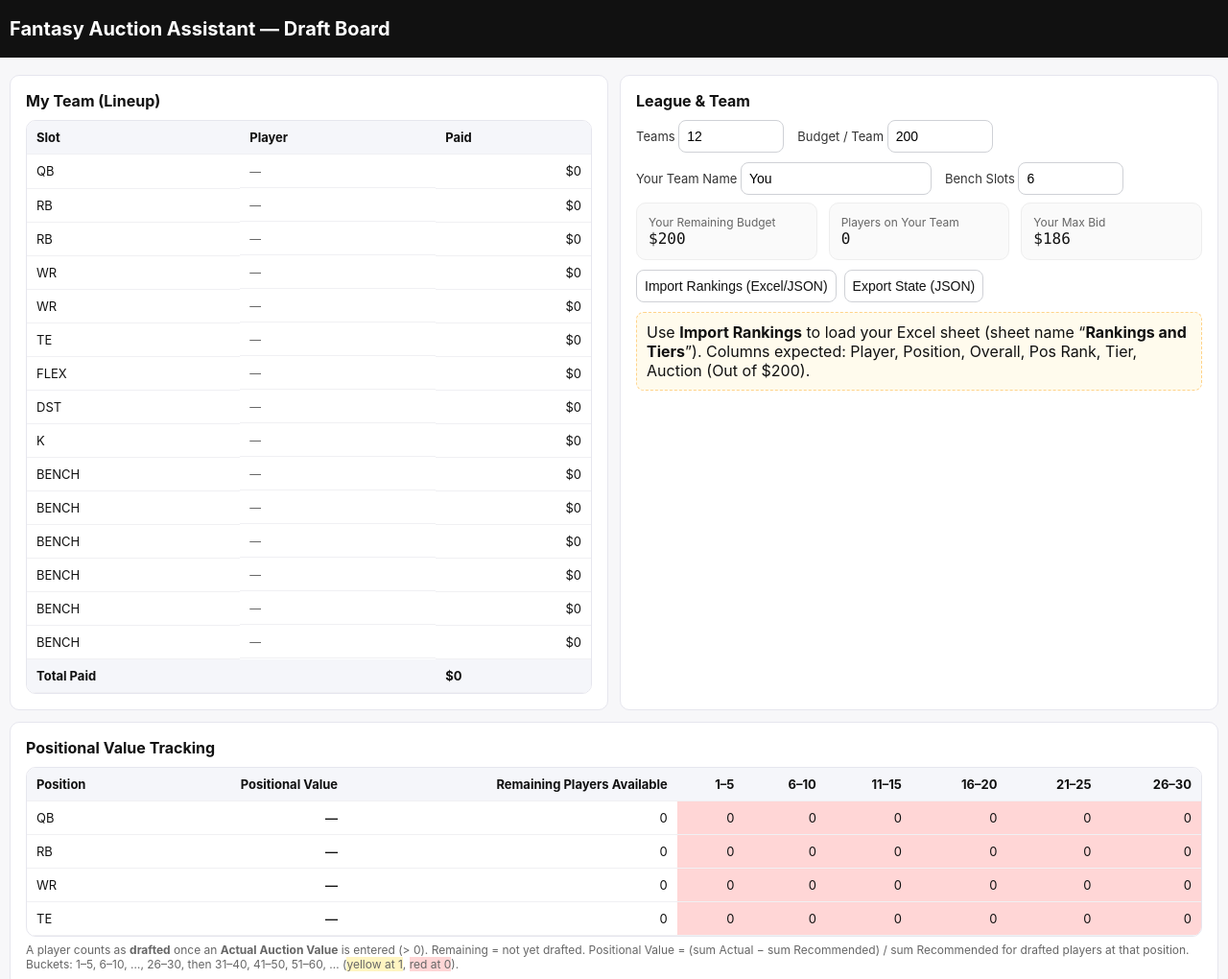
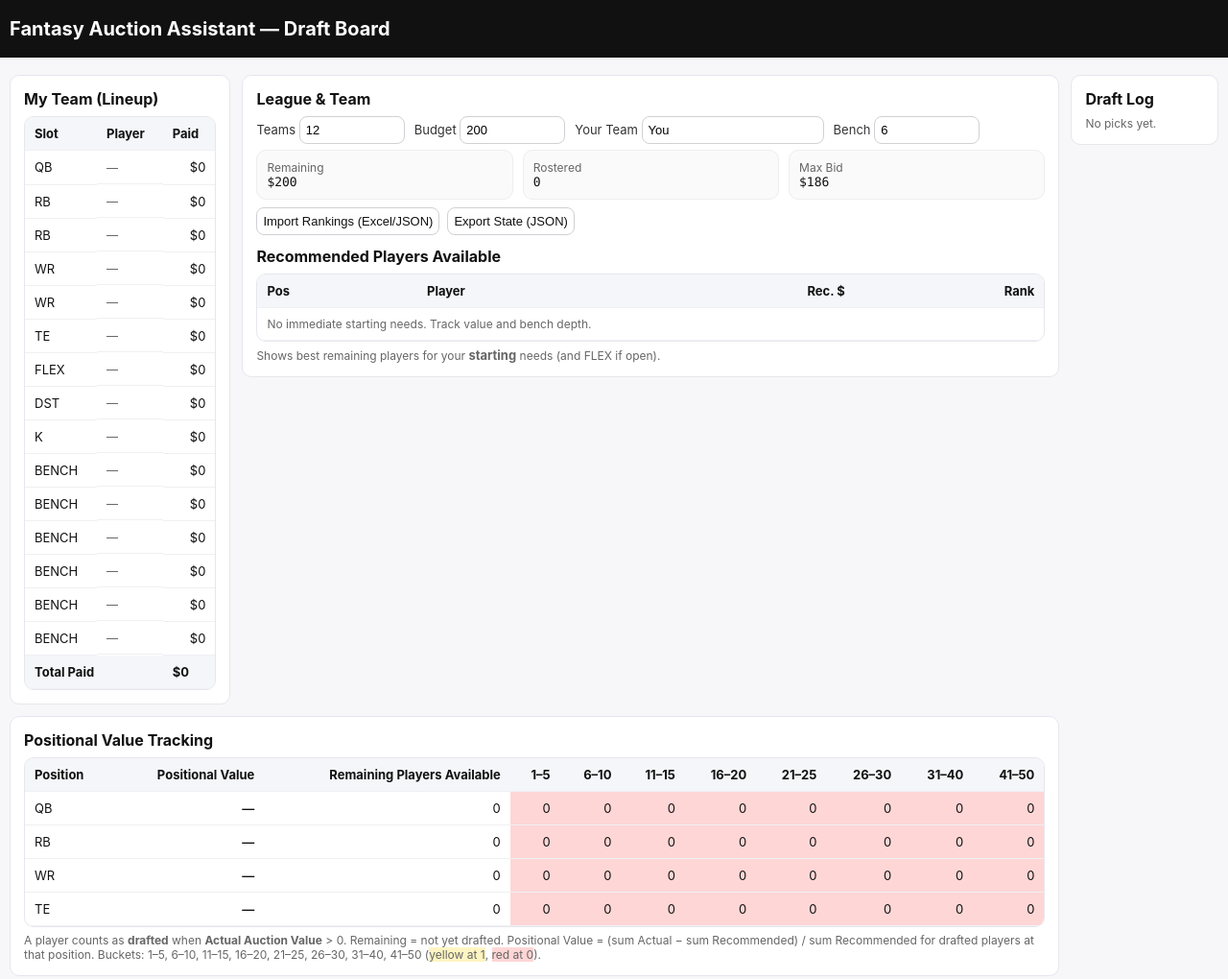
Before and after one commit to ndsoumekhian/Fantasy-Auction-Assistant, a plain HTML site: page index.html in a window 1280 px wide. Shown: the top 1020 px of the page at 96% size. Drawn offline with Linux system fonts and the light colour scheme.

Commit message:
Update index.html

```diff
--- a/index.html
+++ b/index.html
@@ -12,23 +12,38 @@
   body { font-family: -apple-system, system-ui, Segoe UI, Roboto, Arial, sans-serif; margin: 0; color: #111; background: #f7f7f9; }
   header { padding: 18px var(--pad); background: #111; color: #fff; }
   header h1 { margin: 0; font-size: 20px; }
-  main { padding: 18px var(--pad); max-width: 1280px; margin: 0 auto; }
-  .grid { display: grid; gap: var(--gap); }
-  .grid-2 { grid-template-columns: 1fr 1fr; }
-  .draft-layout { display:grid; grid-template-columns: 0.7fr 1.3fr; gap: var(--gap); } /* narrower board */
-  .card { background: #fff; border: 1px solid #e6e6ee; border-radius: var(--radius); padding: 16px; }
-  .card h2 { margin: 0 0 10px 0; font-size: 16px; }
+  main { padding: 18px var(--pad); max-width: 1400px; margin: 0 auto; }
+
+  /* Three-column master layout: col1, col2 = main; col3 = draft log sidebar */
+  .main-grid { display: grid; gap: var(--gap); grid-template-columns: 1.2fr 1.2fr 0.8fr; align-items: start; }
+  .span-2 { grid-column: 1 / span 2; }
+  .col-1 { grid-column: 1; }
+  .col-2 { grid-column: 2; }
+  .col-3 { grid-column: 3; }
+  .row-1 { grid-row: 1; }
+  .row-2 { grid-row: 2; }
+  .row-3 { grid-row: 3; }
+
+  .card { background: #fff; border: 1px solid #e6e6ee; border-radius: var(--radius); padding: 14px; }
+  .card h2 { margin: 0 0 8px 0; font-size: 16px; }
+
+  .compact * { font-size: 13px; }
+  .compact input, .compact select, .compact button { padding: 6px; border-radius: 8px; }
+  .compact .row { gap: 8px 10px; }
+
   .row { display: flex; flex-wrap: wrap; gap: 10px 14px; align-items: center; }
   label { font-size: 13px; color: #333; }
   input, select, button { padding: 8px; border-radius: 8px; border: 1px solid #cfd1d6; font-size: 14px; }
   button { background: #111; color:#fff; cursor: pointer; }
   button.secondary { background:#fff; color:#111; }
   input[type="number"] { width: 110px; }
-  .kpi { display:grid; grid-template-columns: repeat(3,minmax(0,1fr)); gap:12px; margin-top:8px; }
-  .kpi .tile { background:#fafafa; border:1px solid #eee; border-radius:10px; padding:12px; }
+
+  .kpi { display:grid; grid-template-columns: repeat(3,minmax(0,1fr)); gap:10px; margin-top:6px; }
+  .kpi .tile { background:#fafafa; border:1px solid #eee; border-radius:10px; padding:10px; }
   .muted { color:#666; font-size:12px; }
   .mono { font-family: ui-monospace, SFMono-Regular, Menlo, Consolas, monospace; }
   .right { text-align:right; }
+
   .table-wrap { overflow:auto; border:1px solid #e6e6ee; border-radius: var(--radius); }
   table { width:100%; border-collapse: collapse; font-size:13px; }
   th, td { padding: 9px 10px; border-bottom: 1px solid #f0f0f3; white-space: nowrap; }
@@ -60,7 +75,12 @@
   .slot .name { overflow:hidden; text-overflow:ellipsis; }
   .slot .price { font-weight:600; }
 
-  .hint { background:#fffbed; border:1px dashed #ffd38a; padding:10px; border-radius:8px; margin-top:10px; }
+  /* Draft Log styles */
+  .log-list { list-style: none; padding: 0; margin: 0; }
+  .log-item { display:flex; justify-content:space-between; gap:10px; padding:6px 0; border-bottom:1px solid #f0f0f3; }
+  .log-item .who { font-weight:600; }
+  .log-item .amt { font-family: ui-monospace, SFMono-Regular, Menlo, Consolas, monospace; }
+
 </style>
 </head>
 <body>
@@ -68,13 +88,12 @@
   <h1>Fantasy Auction Assistant — Draft Board</h1>
 </header>
 
-<!-- Embed players as JSON (optional) -->
+<!-- Optional: embed players JSON here. If empty [], use Import Rankings. -->
 <script type="application/json" id="players-data">[]</script>
 
-<main class="grid">
-  <!-- Top row: My Team (lineup) + League & Team -->
-  <section class="grid grid-2">
-    <div class="card">
+<main class="main-grid">
+  <!-- Row 1, Col 1: My Team -->
+  <section class="card col-1 row-1">
     <h2>My Team (Lineup)</h2>
     <div class="table-wrap">
       <table class="lineup">
@@ -87,32 +106,48 @@
         </tfoot>
       </table>
     </div>
-    </div>
+  </section>
 
-    <div class="card">
+  <!-- Row 1, Col 2: League & Team (compact) + Recommended Players -->
+  <section class="card col-2 row-1 compact">
     <h2>League & Team</h2>
     <div class="row">
       <label>Teams <input id="teamsCount" type="number" min="2" value="12"></label>
-        <label>Budget / Team <input id="budgetPerTeam" type="number" min="1" value="200"></label>
-        <label>Your Team Name <input id="yourTeamName" type="text" value="You"></label>
-        <label>Bench Slots <input id="benchSlots" type="number" min="0" value="6"></label>
+      <label>Budget <input id="budgetPerTeam" type="number" min="1" value="200"></label>
+      <label>Your Team <input id="yourTeamName" type="text" value="You"></label>
+      <label>Bench <input id="benchSlots" type="number" min="0" value="6"></label>
     </div>
     <div class="kpi">
-        <div class="tile"><div class="muted">Your Remaining Budget</div><div class="mono" id="yourRemaining">$0</div></div>
-        <div class="tile"><div class="muted">Players on Your Team</div><div class="mono" id="yourPlayers">0</div></div>
-        <div class="tile"><div class="muted">Your Max Bid</div><div class="mono" id="yourMaxBid">$0</div></div>
+      <div class="tile"><div class="muted">Remaining</div><div class="mono" id="yourRemaining">$0</div></div>
+      <div class="tile"><div class="muted">Rostered</div><div class="mono" id="yourPlayers">0</div></div>
+      <div class="tile"><div class="muted">Max Bid</div><div class="mono" id="yourMaxBid">$0</div></div>
     </div>
-      <div class="row" style="margin-top:10px; gap:8px;">
+    <div class="row" style="margin-top:8px; gap:8px;">
       <input id="importFile" type="file" accept=".xlsx,.xls,.json" style="display:none;">
       <button id="importBtn" class="secondary">Import Rankings (Excel/JSON)</button>
       <button id="exportBtn" class="secondary">Export State (JSON)</button>
     </div>
-      <div class="hint">Use <b>Import Rankings</b> to load your Excel sheet (sheet name “<b>Rankings and Tiers</b>”). Columns expected: Player, Position, Overall, Pos Rank, Tier, Auction (Out of $200).</div>
+
+    <h2 style="margin-top:12px;">Recommended Players Available</h2>
+    <div class="table-wrap">
+      <table id="recsTable">
+        <thead>
+          <tr><th>Pos</th><th>Player</th><th class="right">Rec. $</th><th class="right">Rank</th></tr>
+        </thead>
+        <tbody id="recsBody"></tbody>
+      </table>
     </div>
+    <div class="muted" style="margin-top:6px;">Shows best remaining players for your <b>starting</b> needs (and FLEX if open).</div>
   </section>
 
-  <!-- Positional Value Tracking (full width) -->
-  <section class="card">
+  <!-- Row 1..3, Col 3: Draft Log (sidebar) -->
+  <section class="card col-3 row-1" style="grid-row: 1 / span 3;">
+    <h2>Draft Log</h2>
+    <ul id="draftLog" class="log-list"></ul>
+  </section>
+
+  <!-- Row 2, Span 2: Positional Value Tracking -->
+  <section class="card span-2 row-2">
     <h2>Positional Value Tracking</h2>
     <div class="table-wrap">
       <table class="pv-grid" id="pvTable">
@@ -121,15 +156,14 @@
       </table>
     </div>
     <div class="muted" style="margin-top:6px;">
-      A player counts as <b>drafted</b> once an <b>Actual Auction Value</b> is entered (&gt; 0). Remaining = not yet drafted.
+      A player counts as <b>drafted</b> when <b>Actual Auction Value</b> &gt; 0. Remaining = not yet drafted.
       Positional Value = (sum Actual − sum Recommended) / sum Recommended for drafted players at that position.
-      Buckets: 1–5, 6–10, …, 26–30, then 31–40, 41–50, 51–60, … (<span class="bucket-1">yellow at 1</span>, <span class="bucket-0">red at 0</span>).
+      Buckets: 1–5, 6–10, 11–15, 16–20, 21–25, 26–30, 31–40, 41–50 (<span class="bucket-1">yellow at 1</span>, <span class="bucket-0">red at 0</span>).
     </div>
   </section>
 
-  <!-- Bottom: small Filters (left) + narrower Draft Board (right) -->
-  <section class="draft-layout">
-    <div class="card">
+  <!-- Row 3: Filters (left) + Draft Board (right) -->
+  <section class="card col-1 row-3">
     <h2>Filters</h2>
     <div class="controls">
       <label>Search <input id="search" type="text" placeholder="Search player..."></label>
@@ -147,9 +181,9 @@
       </label>
       <button id="clearFilters">Clear</button>
     </div>
-    </div>
+  </section>
 
-    <div class="card">
+  <section class="card col-2 row-3">
     <h2>Draft Board</h2>
     <div class="table-wrap">
       <table id="board">
@@ -168,7 +202,6 @@
         <tbody id="boardBody"></tbody>
       </table>
     </div>
-    </div>
   </section>
 </main>
 
@@ -178,7 +211,7 @@ const raw = document.getElementById("players-data").textContent || "[]";
 let embeddedPlayers = [];
 try { embeddedPlayers = JSON.parse(raw); } catch(_) { embeddedPlayers = []; }
 
-const LS_KEY = "ffa_draft_board_v8";
+const LS_KEY = "ffa_draft_board_v9";
 const state = {
   settings: {
     teamsCount: 12,
@@ -188,7 +221,8 @@ const state = {
     // Lineup: 1 QB, 2 RB, 2 WR, 1 TE, 1 FLEX, 1 DST, 1 K
     slots: { QB:1, RB:2, WR:2, TE:1, FLEX:1, DST:1, K:1 }
   },
-  players: [] // {name,pos,rank,posRank,tier,base,actual,myTeam}
+  players: [], // {name,pos,rank,posRank,tier,base,actual,myTeam}
+  log: []      // [{time, name, pos, actual}]
 };
 
 function save(){ localStorage.setItem(LS_KEY, JSON.stringify(state)); }
@@ -281,13 +315,63 @@ function renderLineup(){
   paidCell.textContent = dollars(paid);
 }
 
+/* ---------- Recommended Players Available ---------- */
+function computeNeeds(){
+  const s = state.settings.slots;
+  const L = assignRoster(); // current filled based on drafted + myTeam
+  const needs = {
+    QB: Math.max(0, (s.QB||0) - L.QB.length),
+    RB: Math.max(0, (s.RB||0) - L.RB.length),
+    WR: Math.max(0, (s.WR||0) - L.WR.length),
+    TE: Math.max(0, (s.TE||0) - L.TE.length),
+    DST: Math.max(0, (s.DST||0) - L.DST.length),
+    K:  Math.max(0, (s.K||0)  - L.K.length),
+    FLEX: Math.max(0, (s.FLEX||0) - L.FLEX.length),
+  };
+  return needs;
+}
+function renderRecommendations(){
+  const body = document.getElementById("recsBody");
+  body.innerHTML = "";
+  const needs = computeNeeds();
+  const remaining = state.players.filter(p => Number(p.actual) === 0); // not drafted
+
+  // Order of priority: fill starters first, then FLEX
+  const order = ["QB","RB","WR","TE","DST","K","FLEX"];
+  const rows = [];
+  for (const pos of order){
+    const need = needs[pos] || 0;
+    if (need <= 0) continue;
+
+    let pool = [];
+    if (pos === "FLEX"){
+      pool = remaining.filter(p => p.pos==="RB"||p.pos==="WR"||p.pos==="TE");
+    } else {
+      pool = remaining.filter(p => p.pos === pos);
+    }
+    pool.sort((a,b)=> a.rank - b.rank);
+
+    // Show up to 5 per position needed
+    const top = pool.slice(0, Math.max(5, need));
+    top.forEach(p=>{
+      rows.push(`<tr><td>${pos}</td><td>${p.name}</td><td class="right mono">${dollars(p.base)}</td><td class="right">${p.rank}</td></tr>`);
+    });
+  }
+
+  if (rows.length === 0){
+    body.innerHTML = `<tr><td colspan="4" class="muted">No immediate starting needs. Track value and bench depth.</td></tr>`;
+  } else {
+    body.innerHTML = rows.join("");
+  }
+}
+
 /* ---------- Positional Value Tracking ---------- */
 function buildBuckets(){
-  const maxPosRank = state.players.reduce((m,p)=> Math.max(m, Number(p.posRank)||0), 0);
+  // Always show through 41–50
   const buckets = [];
-  for (let start=1; start<=30; start+=5){ buckets.push([start, start+4]); }  // 1–5 ... 26–30
-  let s = 31;
-  while (s <= maxPosRank){ buckets.push([s, s+9]); s += 10; } // 31–40, 41–50, ...
+  for (let start=1; start<=30; start+=5){ buckets.push([start, start+4]); }   // 1–5 … 26–30
+  buckets.push([31,40]);
+  buckets.push([41,50]);
   return buckets;
 }
 function formatPositionalValue(pos){
@@ -326,6 +410,29 @@ function renderPositionalValueTracking(){
   });
 }
 
+/* ---------- Draft Log ---------- */
+function logDraftEvent(name, pos, actual){
+  const entry = { time: Date.now(), name, pos, actual: Number(actual)||0 };
+  state.log.push(entry);
+  state.log.sort((a,b)=> b.time - a.time);
+  save();
+  renderLog();
+}
+function renderLog(){
+  const ul = document.getElementById("draftLog");
+  ul.innerHTML = "";
+  if (!state.log.length){
+    ul.innerHTML = `<li class="muted">No picks yet.</li>`;
+    return;
+  }
+  state.log.forEach(item=>{
+    const li = document.createElement("li");
+    li.className = "log-item";
+    li.innerHTML = `<span class="who">${item.name} <span class="muted">(${item.pos})</span></span><span class="amt">${dollars(item.actual)}</span>`;
+    ul.appendChild(li);
+  });
+}
+
 /* ---------- Draft Board ---------- */
 function renderDraftBoard(){
   const body = document.getElementById("boardBody");
@@ -360,17 +467,34 @@ function renderDraftBoard(){
       body.appendChild(tr);
     });
 
+  // Wire row inputs
   body.querySelectorAll("input,select").forEach(el => el.addEventListener("change", onEdit));
   computeKPIs();
   renderLineup();
+  renderRecommendations();
   renderPositionalValueTracking();
 }
 function onEdit(e){
   const i = Number(e.target.dataset.i);
   const k = e.target.dataset.k;
-  if (k === "actual"){ state.players[i].actual = Number(e.target.value)||0; }
-  else if (k === "myTeam"){ state.players[i].myTeam = (e.target.value === "true"); }
-  save(); computeKPIs(); renderLineup(); renderPositionalValueTracking();
+  if (k === "actual"){
+    const prev = Number(state.players[i].actual)||0;
+    const v = Number(e.target.value)||0;
+    state.players[i].actual = v;
+    // Log event when transitioning from 0 -> >0, or update if price changed
+    if ((prev === 0 && v > 0) || (prev !== v && v > 0)){
+      const p = state.players[i];
+      logDraftEvent(p.name, p.pos, v);
+    }
+    // If changed to 0, leave log as historical
+  } else if (k === "myTeam"){
+    state.players[i].myTeam = (e.target.value === "true");
+  }
+  save();
+  computeKPIs();
+  renderLineup();
+  renderRecommendations();
+  renderPositionalValueTracking();
 }
 
 /* ---------- Import / Export ---------- */
@@ -410,7 +534,7 @@ document.getElementById("importFile").addEventListener("change", (evt)=>{
         const rows = rowsFromSheet(sheet);
         state.players = toPlayersFromRows(rows);
       }
-      save(); computeKPIs(); renderLineup(); renderPositionalValueTracking(); renderDraftBoard();
+      save(); computeKPIs(); renderLineup(); renderRecommendations(); renderPositionalValueTracking(); renderDraftBoard();
     } catch(err){
       alert("Import failed: " + err.message);
     } finally { evt.target.value = ""; }
@@ -433,7 +557,7 @@ document.getElementById("exportBtn").addEventListener("click", ()=>{
     state.settings.budgetPerTeam = Number(document.getElementById("budgetPerTeam").value)||200;
     state.settings.yourTeamName = document.getElementById("yourTeamName").value || "You";
     state.settings.benchSlots = Number(document.getElementById("benchSlots").value)||6;
-    save(); computeKPIs(); renderLineup();
+    save(); computeKPIs(); renderLineup(); renderRecommendations();
   });
 });
 document.getElementById("search").addEventListener("input", renderDraftBoard);
@@ -456,8 +580,10 @@ document.getElementById("clearFilters").addEventListener("click", () => {
   document.getElementById("benchSlots").value = state.settings.benchSlots;
   computeKPIs();
   renderLineup();
+  renderRecommendations();
   renderPositionalValueTracking();
   renderDraftBoard();
+  renderLog();
 })();
 </script>
 </body>
```
Lines whose indentation alone changed are shown as unchanged.
